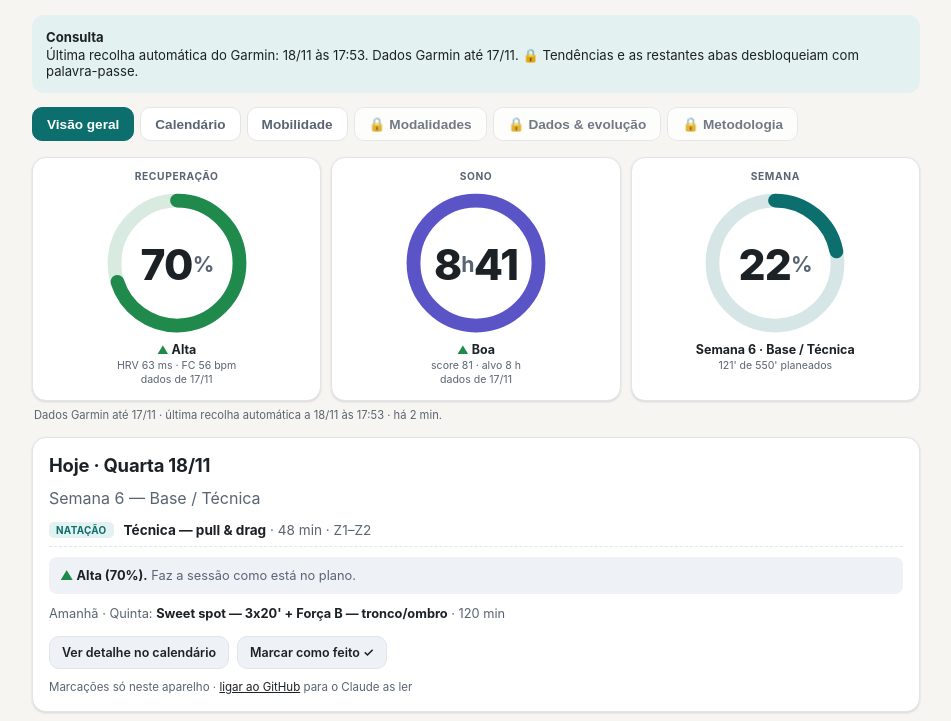
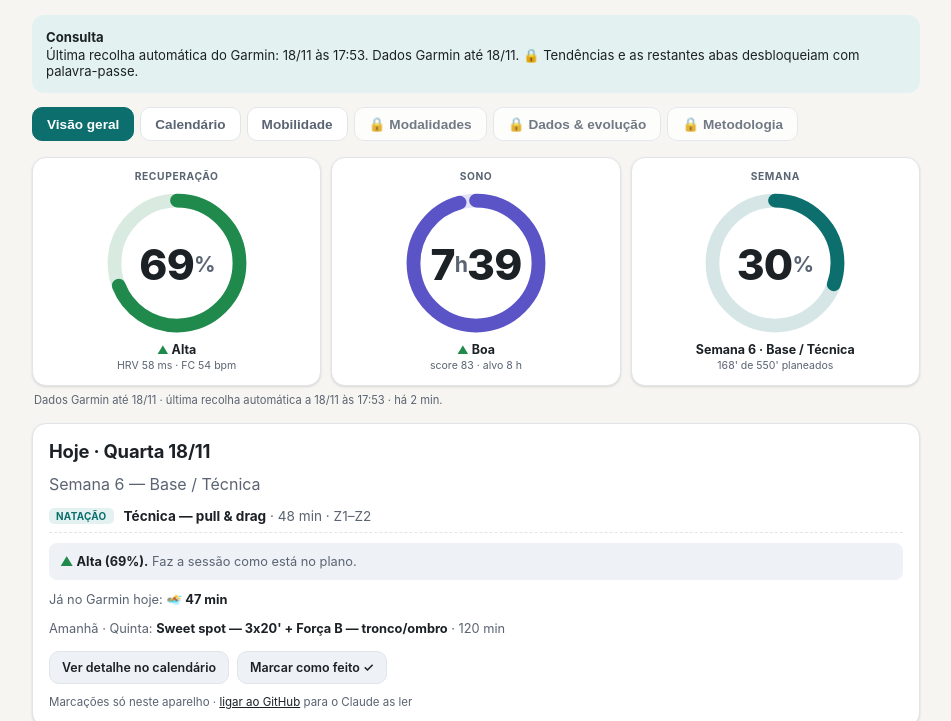
Before and after one commit to Tcorreia9/Vilamoura-703, a plain HTML site: page index.html in a window 1280 px wide. Shown: the part 112-833 px from the top of the page, without its empty margins (164-1115 px from the left). Drawn offline with Linux system fonts and the light colour scheme.

Commit message:
Dados Garmin 18 Nov 17:53 (natação + saúde)
Co-Authored-By: Claude Opus 5.5 <noreply@anthropic.com>
Claude-Session: https://claude.ai/code/session_01ANeW1ADsNowWet2nVhj6td

```diff
--- a/index.html
+++ b/index.html
@@ -378,7 +378,7 @@ details.tv summary{cursor:pointer; color:var(--text-dim); font-weight:600;}
   </div>
 
   <div class="stravabox">
-    <div class="txt"><b>Consulta</b>Última recolha automática do Garmin: 17/11 às 19:24. Dados Garmin até 17/11. 🔒 Tendências e as restantes abas desbloqueiam com palavra-passe.</div>
+    <div class="txt"><b>Consulta</b>Última recolha automática do Garmin: 18/11 às 17:53. Dados Garmin até 18/11. 🔒 Tendências e as restantes abas desbloqueiam com palavra-passe.</div>
   </div>
 
   <div class="tabs">
@@ -460,7 +460,7 @@ details.tv summary{cursor:pointer; color:var(--text-dim); font-weight:600;}
   <footer>Plano gerado com base em metodologias publicamente documentadas de Dan Lorang, Dan Plews, Lance Watson e Kristian Blummenfelt/Olav Bu — adaptado ao teu volume disponível. Ajusta sempre pela tua sensação, sono e histórico de lesões.<span class="fesync" style="display:block"></span></footer>
 </div>
 
-<script>window.__SNAP={"rec":{"data":"2026-11-17","idx":70,"hrv":63,"fcr":56},"sleep":{"data":"2026-11-17","sono":8.68,"score":81},"acts":[{"data":"2026-11-16","tipo":"lap_swimming","min":32.7},{"data":"2026-11-16","tipo":"virtual_ride","min":45.3},{"data":"2026-11-17","tipo":"strength_training","min":23.3},{"data":"2026-11-17","tipo":"running","min":43}],"asof":"2026-11-17","garminAt":"2026-11-17T19:24:23Z"};window.__FE_BASE={"2026-10-12":[true],"2026-10-13":[true],"2026-10-14":[true],"2026-10-15":[true],"2026-10-16":[true],"2026-10-17":[true],"2026-10-18":[true],"2026-10-19":[true],"2026-10-20":[true],"2026-10-21":[true],"2026-10-22":[true,true],"2026-10-23":[true],"2026-10-26":[true,true],"2026-10-27":[false,true],"2026-10-28":[true],"2026-10-29":[true,false],"2026-10-30":[true],"2026-10-31":[true],"2026-11-01":[true],"2026-11-02":[true,false],"2026-11-03":[true,true],"2026-11-04":[true],"2026-11-05":[true,true],"2026-11-06":[true],"2026-11-08":[true]};</script>
+<script>window.__SNAP={"rec":{"data":"2026-11-18","idx":69,"hrv":58,"fcr":54},"sleep":{"data":"2026-11-18","sono":7.65,"score":83},"acts":[{"data":"2026-11-16","tipo":"lap_swimming","min":32.7},{"data":"2026-11-16","tipo":"virtual_ride","min":45.3},{"data":"2026-11-17","tipo":"strength_training","min":23.3},{"data":"2026-11-17","tipo":"running","min":43},{"data":"2026-11-18","tipo":"lap_swimming","min":46.7}],"asof":"2026-11-18","garminAt":"2026-11-18T17:53:19Z"};window.__FE_BASE={"2026-10-12":[true],"2026-10-13":[true],"2026-10-14":[true],"2026-10-15":[true],"2026-10-16":[true],"2026-10-17":[true],"2026-10-18":[true],"2026-10-19":[true],"2026-10-20":[true],"2026-10-21":[true],"2026-10-22":[true,true],"2026-10-23":[true],"2026-10-26":[true,true],"2026-10-27":[false,true],"2026-10-28":[true],"2026-10-29":[true,false],"2026-10-30":[true],"2026-10-31":[true],"2026-11-01":[true],"2026-11-02":[true,false],"2026-11-03":[true,true],"2026-11-04":[true],"2026-11-05":[true,true],"2026-11-06":[true],"2026-11-08":[true]};</script>
 <script>
 (function(){
 /* ============ DATE / RACE CONSTANTS ============ */
--- a/sw.js
+++ b/sw.js
@@ -1,5 +1,5 @@
-/* Service worker: rede primeiro (revalida sempre), cache para offline. Build 02a4a40660 */
-const CACHE = 'plano703-02a4a40660';
+/* Service worker: rede primeiro (revalida sempre), cache para offline. Build 9c12268ceb */
+const CACHE = 'plano703-9c12268ceb';
 const CORE = ['./', 'index.html', 'manifest.webmanifest', 'keys.json', 'payload.bin', 'icon-192.png', 'icon-512.png', 'apple-touch-icon.png'];
 self.addEventListener('install', e => {
   e.waitUntil((async () => {
```
Also changed, not shown: 1 other file.
